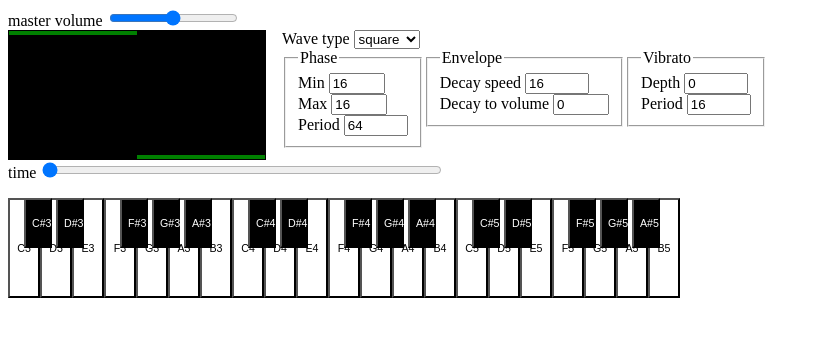
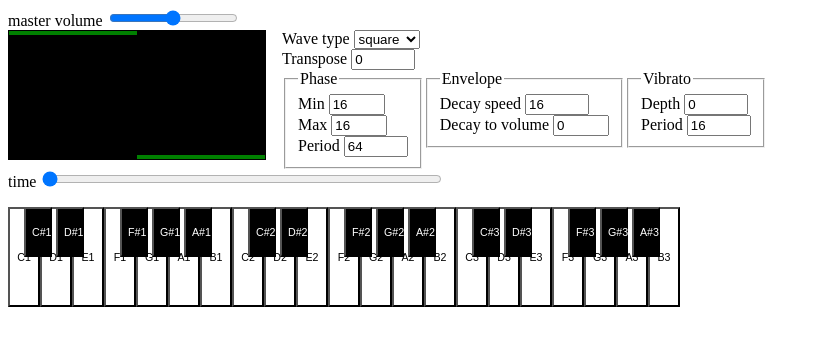
Before and after one commit to reverietracker/chromatic, a website built with webpack: page index.html in a window 1280 px wide. Shown: the whole page, without its empty margins (0-820 px from the left). Built offline with nearby package versions, Linux system fonts and the light colour scheme.

Commit message:
match .mod octave names and add transposition control

```diff
--- a/index.html
+++ b/index.html
@@ -17,6 +17,10 @@
                         <option value="2">triangle</option>
                         <option value="3">sine</option>
                     </select>
+                </div>
+                <div>
+                    <label for="transpose">Transpose</label>
+                    <input type="number" min="-24" max="24" value="0" id="transpose">
                 </div>
                 <fieldset id="fieldset-phase">
                     <legend>Phase</legend>
--- a/src/index.js
+++ b/src/index.js
@@ -14,7 +14,7 @@ let currentKey = null;
 
 class Key {
     constructor(container, oct, n){
-        const noteVal = (oct*12 + n) - 57;
+        const noteVal = (oct*12 + n) - 33;
         const noteName = NOTE_NAMES[n] + oct;
         this.frequency = 440 * 2**(noteVal/12);
         this.button = document.createElement('button');
@@ -24,7 +24,7 @@ class Key {
         } else {
             this.button.classList.add('white');
         }
-        this.button.style.left = (((oct-3) * 7 + KEY_POSITIONS[n]) * 32) + 'px';
+        this.button.style.left = (((oct-1) * 7 + KEY_POSITIONS[n]) * 32) + 'px';
         this.button.innerText = noteName;
         container.appendChild(this.button);
         this.button.addEventListener("mousedown", () => {
@@ -51,7 +51,7 @@ document.addEventListener('DOMContentLoaded', () => {
     })
 
     const keyboard = document.getElementById("keyboard");
-    for (let oct=3; oct<6; oct++) {
+    for (let oct=1; oct<4; oct++) {
         for (let n=0; n<12; n++) {
             new Key(keyboard, oct, n);
         }
@@ -90,6 +90,7 @@ document.addEventListener('DOMContentLoaded', () => {
             phaseFieldset.removeAttribute('disabled');
         }
     });
+    initControl("transpose", "transpose");
     initControl("phase-min", "phaseMin");
     initControl("phase-max", "phaseMax");
     initControl("phase-period", "phasePeriod");
--- a/src/instruments.js
+++ b/src/instruments.js
@@ -7,6 +7,7 @@ export const waveType = {
 export class Wave {
     constructor() {
         this.waveType = waveType.SQUARE;
+        this.transpose = 0;
         this.decayTo = 0;
         this.decaySpeed = 16;
         this.phaseMin = 16;
@@ -15,7 +16,8 @@ export class Wave {
         this.vibratoDepth = 0;
         this.vibratoPeriod = 16;
     }
-    getFrameCallback(frequency) {
+    getFrameCallback(originalFrequency) {
+        const frequency = originalFrequency * 2**(this.transpose / 12);
         return (frame) => {
             const phaseCentre = (this.phaseMin + this.phaseMax) / 2;
             const phaseAmplitude = (this.phaseMax - this.phaseMin) / 2;
```
